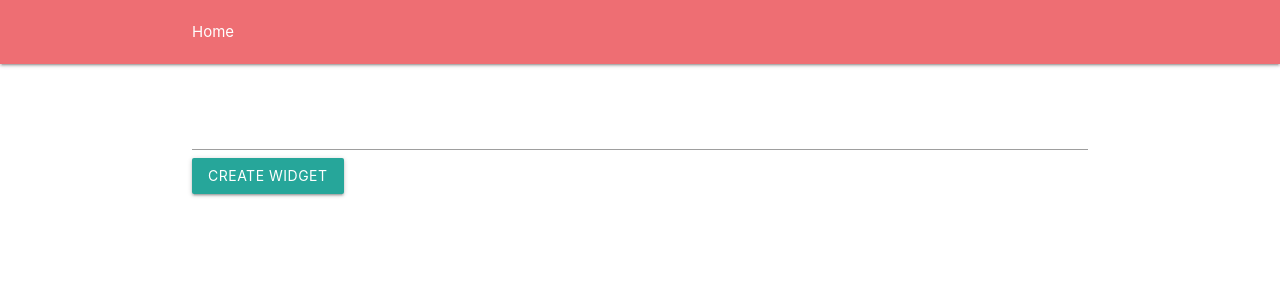
After one commit to kzikaras/widgetbuilder, a Flask app: page /widget in a window 1280 px wide. The commit adds this page. Shown: the top 300 px of the page. Run offline with Flask 2, Linux system fonts and the light colour scheme.

Commit message:
added session and widget functionality

```diff
--- a/app.py
+++ b/app.py
@@ -1,5 +1,6 @@
 from flask import Flask, render_template, request, session
 from flask_sqlalchemy import SQLAlchemy
+from passlib.hash import sha256_crypt
 import os
 app = Flask(__name__)
 
@@ -21,10 +22,24 @@ class Registration(db.Model):
     password = db.Column(db.String, nullable=False)
 
 
+class Widget(db.Model):
+    __tablename__ = 'widget'
+    widget_id = db.Column(db.Integer, primary_key=True)
+    reg_id = db.Column(db.Integer, nullable=False)
+    description = db.Column(db.String(120), nullable=False)
+
+
 @app.route('/')
 def index():
-    user_logged_in = False
-    return render_template('index.html', user_logged_in=user_logged_in)
+    if 'user_email' in session.keys():
+        print(session)
+        user_logged_in = True
+        widgets = Widget.query.filter_by(reg_id=session['user_id']).all()
+        print(widgets)
+    else:
+        widgets = []
+        user_logged_in = False
+    return render_template('index.html', user_logged_in=user_logged_in, widgets=widgets)
 
 
 @app.route('/login')
@@ -32,16 +47,32 @@ def login():
     print(request)
     user_email = request.args['email']
     user_password = request.args['password']
-    # user is an object returned from PG
-    user = Registration.query.filter_by(email=user_email).first()
+    try:
+        # user is an object returned from PG
+        user = Registration.query.filter_by(email=user_email).first()
+    except:
+        return render_template('index.html', user_logged_in=False, message="Error logging in")
     email = user.email
     password = user.password
     print(email)
     print(password)
-    if user_email == email and user_password == password:
-        return render_template('index.html', user_logged_in=True, message="logged in")
+    if user_email == email and sha256_crypt.verify(user_password, password):
+        session['user_email'] = user_email
+        session['user_id'] = user.id
+        session['logged_in'] = True
+        print(session)
+        widgets = Widget.query.filter_by(reg_id=session['user_id']).all()
+        return render_template('index.html', user_logged_in=session['logged_in'], message="logged in", widgets=widgets)
     else:
-        return render_template('index.html', user_logged_in=False, message="Error logging in")
+        return render_template('index.html', user_logged_in=session['logged_in'], message="Error logging in")
+
+
+@app.route('/logout')
+def logout():
+    session.clear()
+    print(session)
+    user_logged_in = False
+    return render_template('index.html', user_logged_in=user_logged_in)
 
 
 @app.route('/signupform')
@@ -52,13 +83,28 @@ def signupform():
 @app.route('/signup')
 def signup():
     user_email = request.args['email']
-    user_password = request.args['password']
-    new_user = Registration(id=2, email=user_email, password=user_password)
+    user_password = sha256_crypt.encrypt(request.args['password'])
+    new_user = Registration(email=user_email, password=user_password)
     db.session.add(new_user)
     db.session.commit()
     return render_template('index.html', message="You are registered!")
 
 
+@app.route('/widget')
+def widgetform():
+    return render_template('widget_form.html')
+
+
+@app.route('/create_widget')
+def create_widget():
+    new_widget = Widget(
+        description=request.args['description'], reg_id=session['user_id'])
+    db.session.add(new_widget)
+    db.session.commit()
+    widgets = Widget.query.filter_by(reg_id=session['user_id']).all()
+    return render_template('index.html', user_logged_in=session['logged_in'], message="Widget created successfully!", widgets=widgets)
+
+
 if __name__ == '__main__':
     db.create_all()
     app.run(debug=True)
--- /dev/null
+++ b/templates/widget_form.html
@@ -0,0 +1,32 @@
+<!DOCTYPE html>
+<html lang="en">
+
+<head>
+    <meta charset="UTF-8">
+    <meta name="viewport" content="width=device-width, initial-scale=1.0">
+    <meta http-equiv="X-UA-Compatible" content="ie=edge">
+    <title>Logmein!</title>
+    <link rel="stylesheet" href="static/css/materialize.css">
+    <style>
+        form {
+            margin-top: 40px;
+        }
+    </style>
+</head>
+
+<body>
+    <nav>
+        <div class="container">
+            <a href="/">Home</a>
+        </div>
+    </nav>
+    <div class="container">
+        <form action="/create_widget">
+            <label for="description"></label>
+            <input type="text" name="description">
+            <input class="btn" type="submit" value="Create Widget">
+        </form>
+    </div>
+</body>
+
+</html>
```
Also changed, not shown: templates/index.html (+13 -2 lines).
